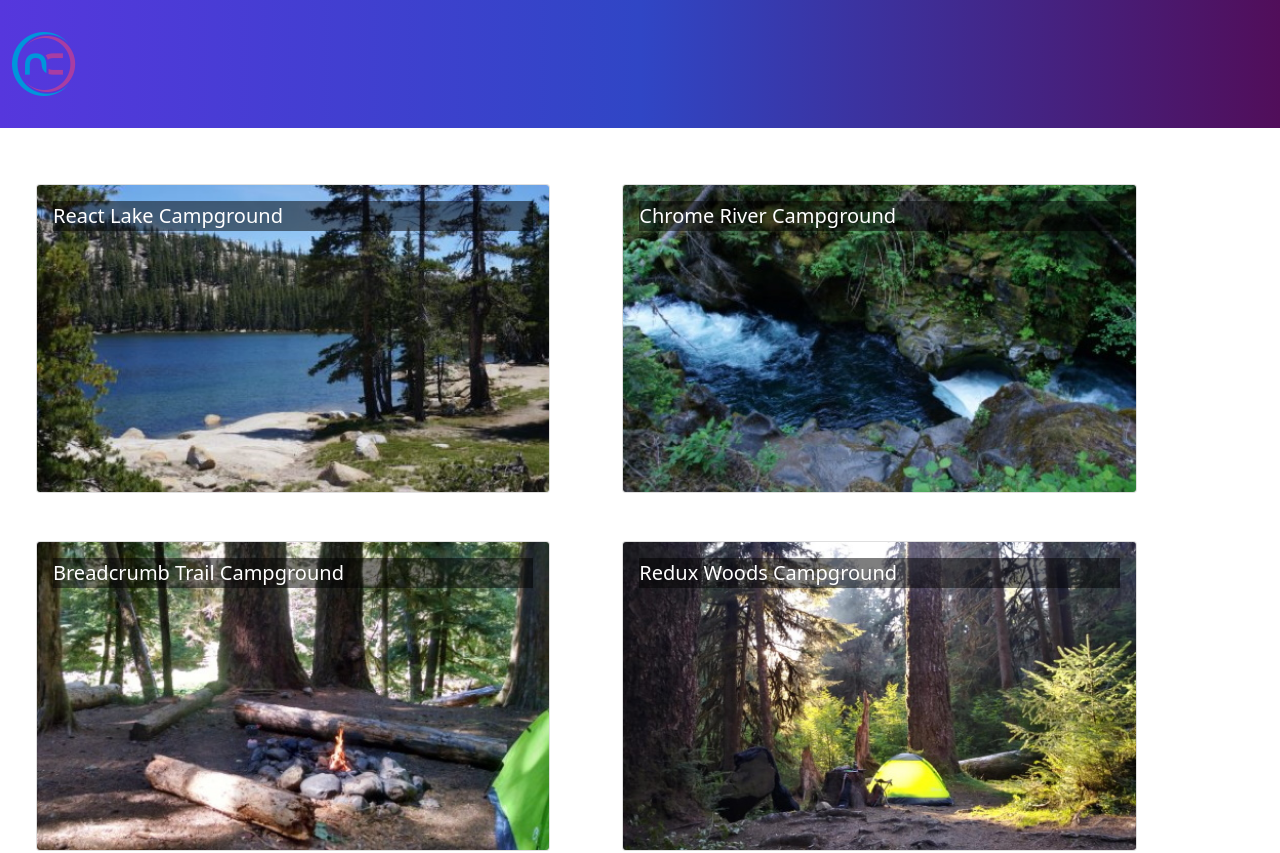
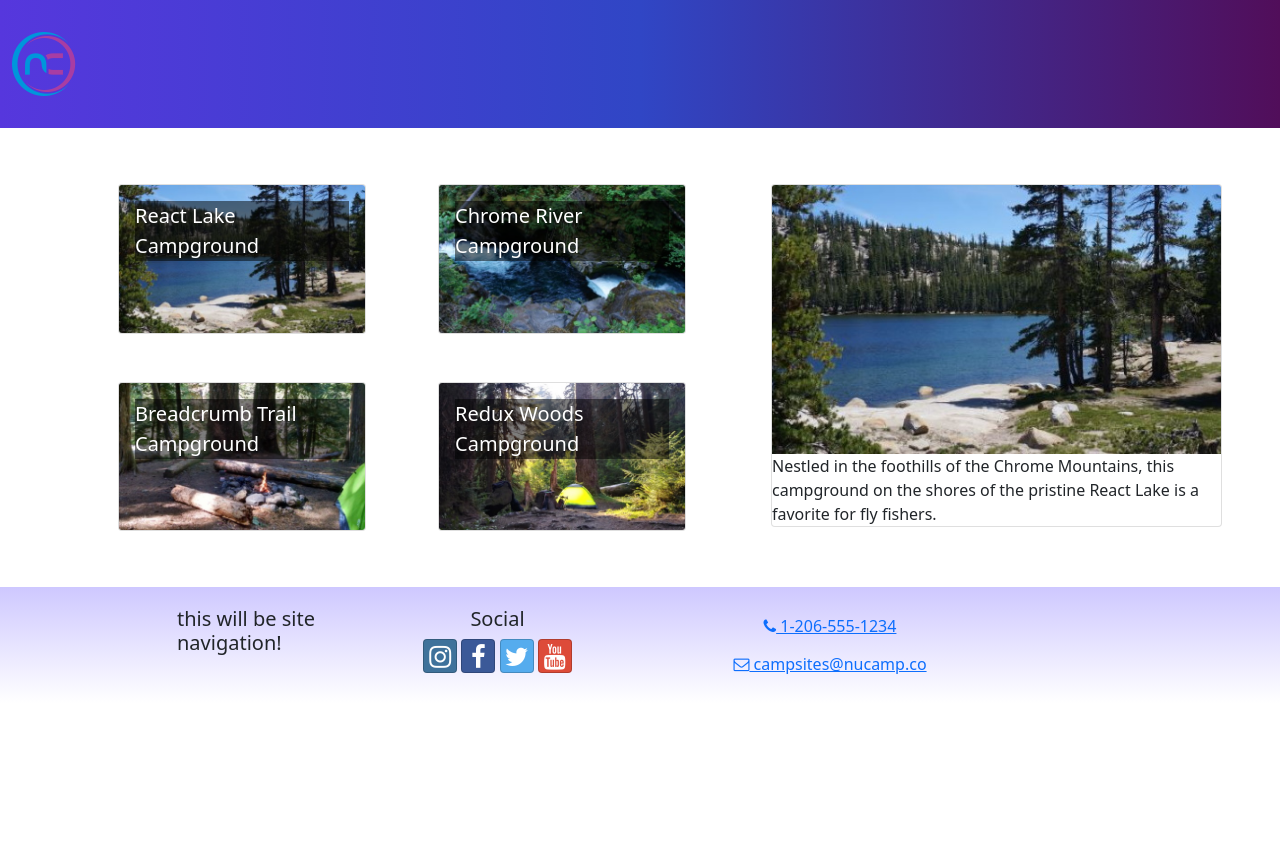
Before and after one commit to ivanmongebadilla/React, a React (Create React App) app: page / in a window 1280 px wide. Shown: the top 853 px of the page. After the commit the page ends 800 px from the top, so only its background shows below. Built offline with nearby package versions, Linux system fonts and the light colour scheme.

Commit message:
state and hook

```diff
--- a/src/App.js
+++ b/src/App.js
@@ -1,6 +1,6 @@
 import React from 'react';
 import Header from './components/Header';
-import CampsitesList from './features/campsites/CampsitesList';
+import CampsitesDirectoryPage from './pages/CampsitesDirectoryPage';
 import Footer from './components/Footer';
 
 import './App.css';
@@ -9,7 +9,7 @@ function App() {
   return (
     <div className='App'>
       <Header />
-      <CampsitesList />
+      <CampsitesDirectoryPage />
       <Footer />
     </div>
   );
--- /dev/null
+++ b/src/features/campsites/CampsiteDetail.js
@@ -0,0 +1,16 @@
+import { Card, CardImg, CardText, CardBody, Col } from 'reactstrap';
+
+
+const CampsiteDetail = ({ campsite }) => {
+    const { image, name, description } = campsite;
+  return (
+    <Col md='12' className='m-4'>
+        <Card>
+            <CardImg top src={image} alt={name} />
+            <CardText>{description}</CardText>
+        </Card>
+    </Col>
+  );
+}
+
+export default CampsiteDetail
--- a/src/features/campsites/CampsitesList.js
+++ b/src/features/campsites/CampsitesList.js
@@ -1,13 +1,19 @@
-import { CAMPSITES } from '../../app/shared/CAMPSITES';
 import {Col, Row} from "reactstrap";
 import CampsiteCard from "./CampsiteCard";
+import { selectAllCampsites } from './campsitesSlice';
 
-const CampsitesList = () => {
+const CampsitesList = ({ setCampsiteId }) => {
+  const campsites = selectAllCampsites();
   return (
     <Row className="ms-auto">{
-        CAMPSITES.map((campsite) => {
+        campsites.map((campsite) => {
             return (
-                <Col md="5" className="m-4" key={campsite.id}>
+                <Col
+                  md="5"
+                  className="m-4"
+                  key={campsite.id}
+                  onClick={() => setCampsiteId(campsite.id)}
+                >
                     <CampsiteCard  campsite={campsite}/>
                 </Col>
             );
--- /dev/null
+++ b/src/features/campsites/campsitesSlice.js
@@ -0,0 +1,13 @@
+import { CAMPSITES } from '../../app/shared/CAMPSITES';
+
+export const selectAllCampsites = () => {
+    return CAMPSITES;
+};
+
+// export const selectRandomCamspite = () => {
+//     return CAMPSITES[Math.floor(Math.random() * CAMPSITES.length)];
+// };
+
+export const selectCampsiteById = (id) => {
+    return CAMPSITES.find((campsite) => campsite.id === id);
+};
--- /dev/null
+++ b/src/pages/CampsitesDirectoryPage.js
@@ -0,0 +1,26 @@
+import { useState } from 'react';
+import { Container, Row, Col } from 'reactstrap';
+import CampsiteDetail from '../features/campsites/CampsiteDetail';
+import CampsitesList from '../features/campsites/CampsitesList';
+import { selectCampsiteById } from '../features/campsites/campsitesSlice';
+
+
+const CampsitesDirectoryPage = () => {
+  const [campsiteId, setCampsiteId] = useState(0);
+  const selectedCamspite = selectCampsiteById(campsiteId);
+
+  return (
+    <Container>
+        <Row>
+            <Col sm='5' md='7'>
+                <CampsitesList setCampsiteId={setCampsiteId}/>
+            </Col>
+            <Col sm='7' md='5'>
+                <CampsiteDetail campsite={selectedCamspite} />
+            </Col>
+        </Row>
+    </Container>
+  );
+}
+
+export default CampsitesDirectoryPage
```
